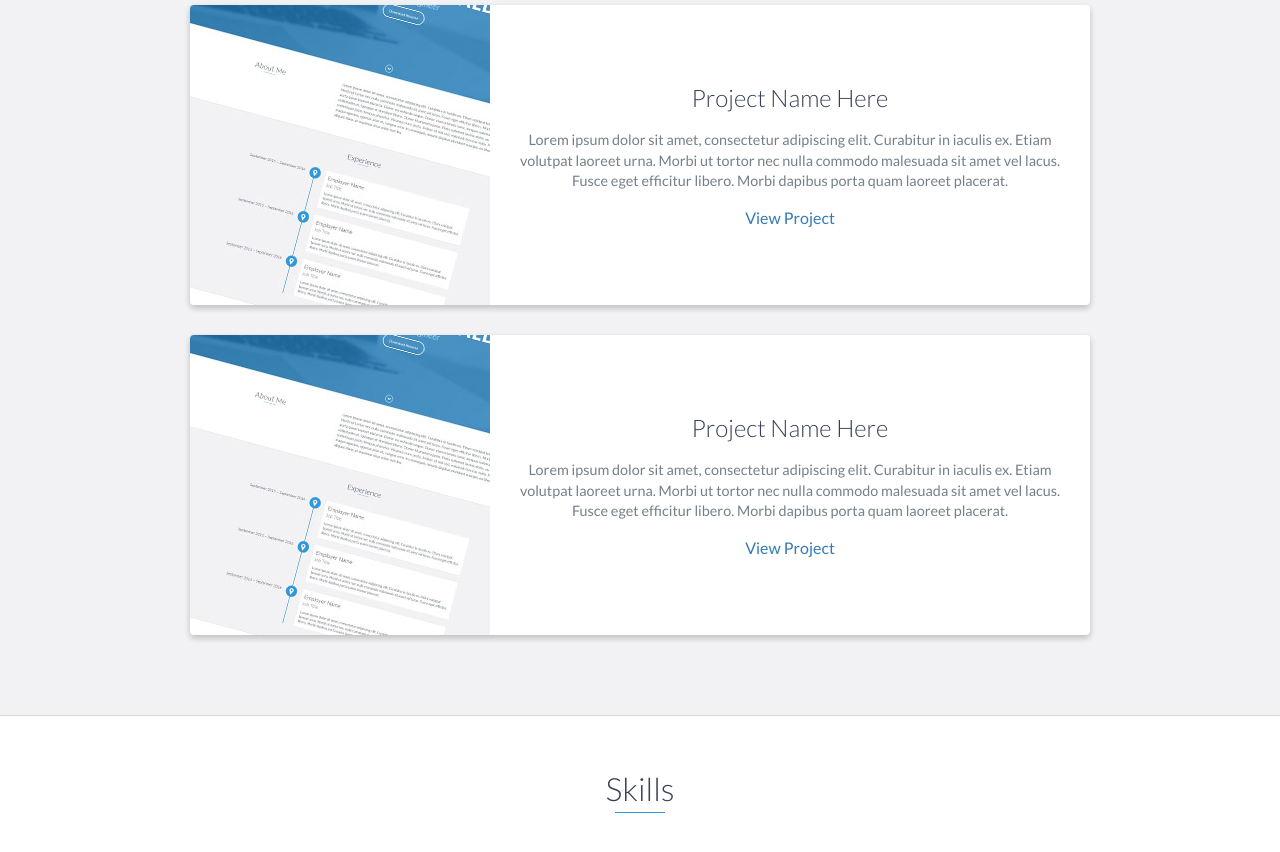
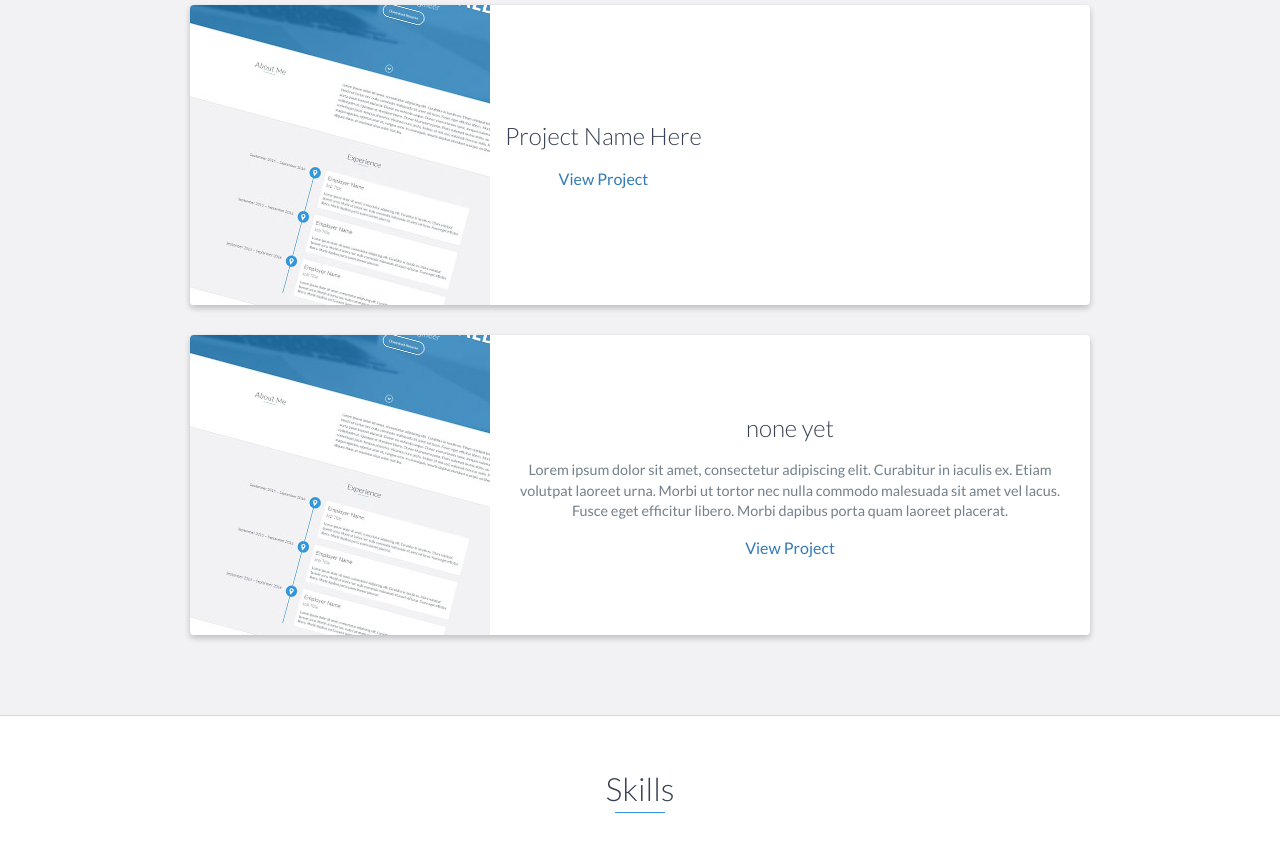
Before and after one commit to Ejejhfa/CodeFLoww, a website: page index.html in a window 1280 px wide. Shown: the part 1480-2332 px from the top of the page. Drawn offline with nearby package versions, Linux system fonts and the light colour scheme.

Commit message:
Update index.html

```diff
--- a/index.html
+++ b/index.html
@@ -107,7 +107,7 @@ Let’s build something amazing together. Reach out to us today and let’s star
                     <div class="project-info">
                         <h3>Project Name Here</h3>
                         <p>
-                            Lorem ipsum dolor sit amet, consectetur adipiscing elit. Curabitur in iaculis ex. Etiam volutpat laoreet urna. Morbi ut tortor nec nulla commodo malesuada sit amet vel lacus. Fusce eget efficitur libero. Morbi dapibus porta quam laoreet placerat.
+
                         </p>
                         <a href="#">View Project</a>
                     </div>
@@ -121,7 +121,7 @@ Let’s build something amazing together. Reach out to us today and let’s star
                     </div>
                     <!-- End .project-image -->
                     <div class="project-info">
-                        <h3>Project Name Here</h3>
+                        <h3>none yet</h3>
                         <p>
                             Lorem ipsum dolor sit amet, consectetur adipiscing elit. Curabitur in iaculis ex. Etiam volutpat laoreet urna. Morbi ut tortor nec nulla commodo malesuada sit amet vel lacus. Fusce eget efficitur libero. Morbi dapibus porta quam laoreet placerat.
                         </p>
```
